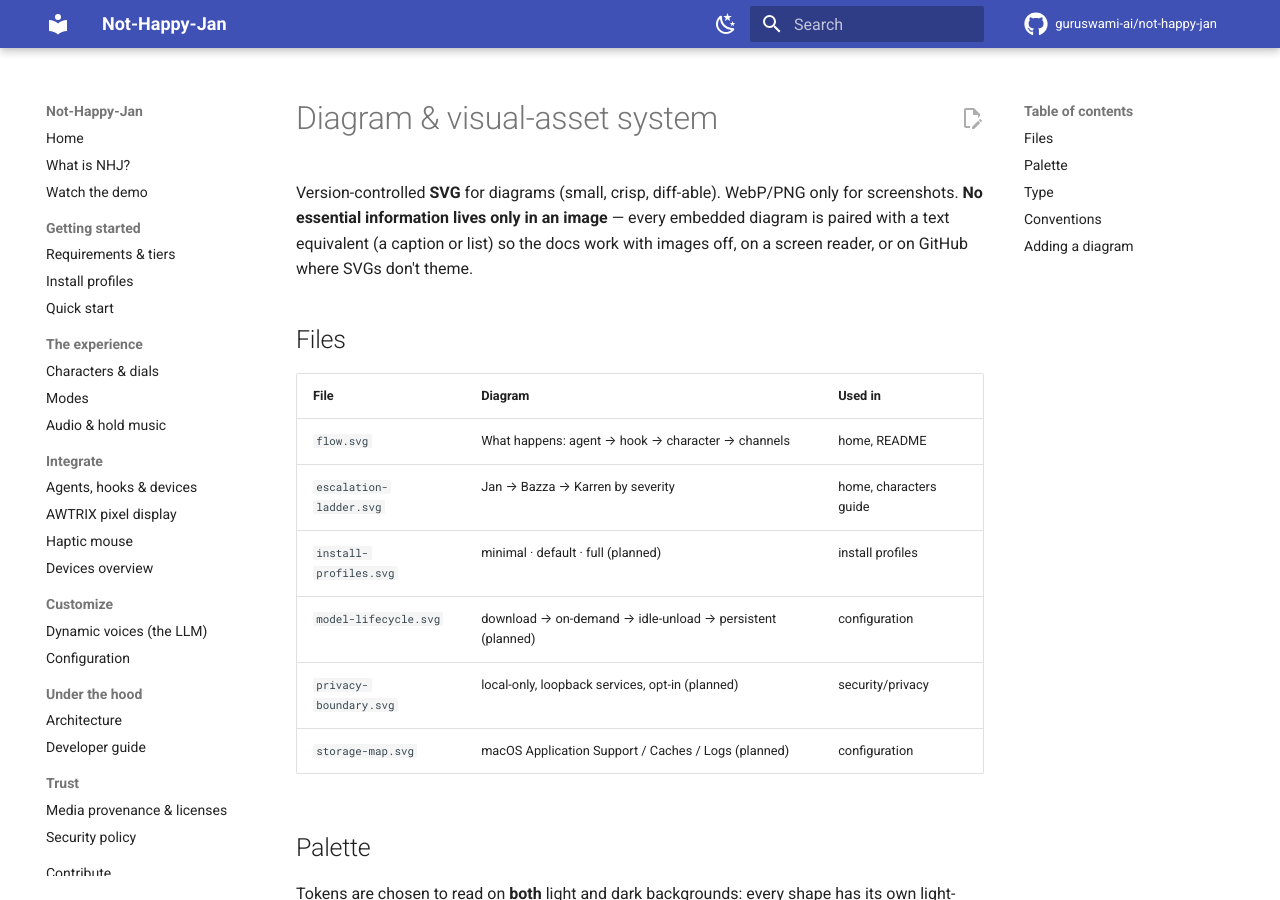
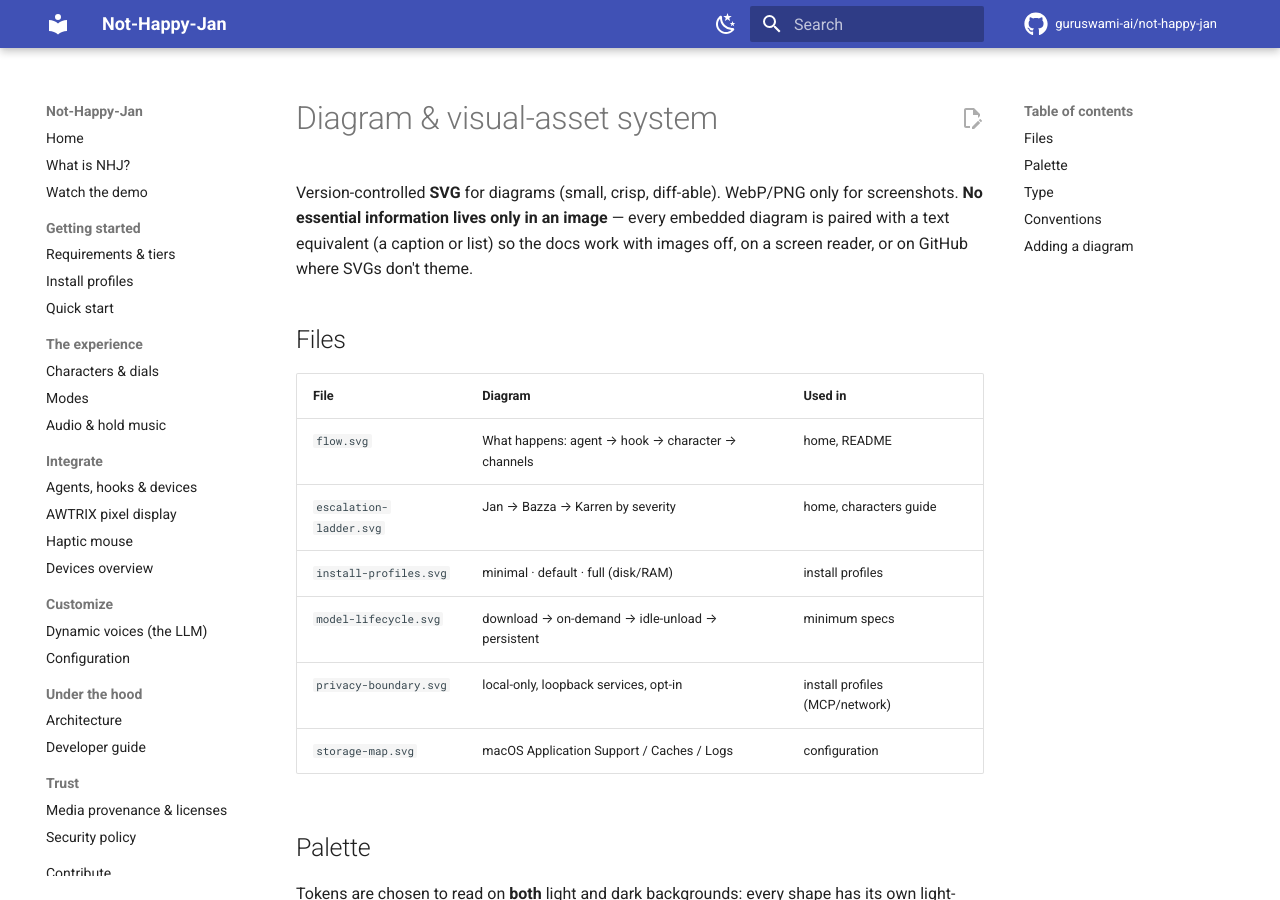
Before and after one commit to guruswami-ai/not-happy-jan, an MkDocs documentation site: the page built from docs/assets/diagrams/README.md, in a window 1280 px wide and 900 px high. Built offline with MkDocs 1.6.1 and Material for MkDocs 9.7.7, drawn with Linux system fonts in a browser that asks for light colours; comment, search, counter and statistics services are not loaded.

Commit message:
docs: the remaining four #13 diagrams (install / lifecycle / privacy / storage)
Completes the #13 visual-asset set, in the established palette/type system with
text equivalents (alt text) and <title>/<desc> on each SVG:

- install-profiles.svg → install-profiles.md — minimal/default/full compared on
  disk + resident RAM (approximate, per the issue).
- model-lifecycle.svg → minimum-specs.md — downloaded-once → on-demand
  (start → serve → idle-unload, ~10 min) vs persistent (always warm ~3.2 GB).
- privacy-boundary.svg → install-profiles.md (MCP/network section) — everything
  local on 127.0.0.1; outbound only at install time; LAN serving is opt-in.
- storage-map.svg → configuration.md (new "Where NHJ stores things" section) —
  Application Support / Caches / Logs / ~/.claude / LaunchAgents and what's in each.

Hand-authored, version-controlled SVG; each rendered and eyeballed. Visual-system
README table updated (all six diagrams now done). Strict build clean.

Co-Authored-By: Claude Opus 4.8 (1M context) <noreply@anthropic.com>

```diff
--- a/docs/assets/diagrams/README.md
+++ b/docs/assets/diagrams/README.md
@@ -11,10 +11,10 @@ on a screen reader, or on GitHub where SVGs don't theme.
 |---|---|---|
 | `flow.svg` | What happens: agent → hook → character → channels | home, README |
 | `escalation-ladder.svg` | Jan → Bazza → Karren by severity | home, characters guide |
-| `install-profiles.svg` | minimal · default · full (planned) | install profiles |
-| `model-lifecycle.svg` | download → on-demand → idle-unload → persistent (planned) | configuration |
-| `privacy-boundary.svg` | local-only, loopback services, opt-in (planned) | security/privacy |
-| `storage-map.svg` | macOS Application Support / Caches / Logs (planned) | configuration |
+| `install-profiles.svg` | minimal · default · full (disk/RAM) | install profiles |
+| `model-lifecycle.svg` | download → on-demand → idle-unload → persistent | minimum specs |
+| `privacy-boundary.svg` | local-only, loopback services, opt-in | install profiles (MCP/network) |
+| `storage-map.svg` | macOS Application Support / Caches / Logs | configuration |
 
 ## Palette
 
```
Also changed, not shown: docs/configuration.md (+11 -0 lines), docs/install-profiles.md (+10 -0 lines), docs/minimum-specs.md (+5 -0 lines), docs/assets/diagrams/install-profiles.svg (added), docs/assets/diagrams/model-lifecycle.svg (added), docs/assets/diagrams/privacy-boundary.svg (added), docs/assets/diagrams/storage-map.svg (added).
